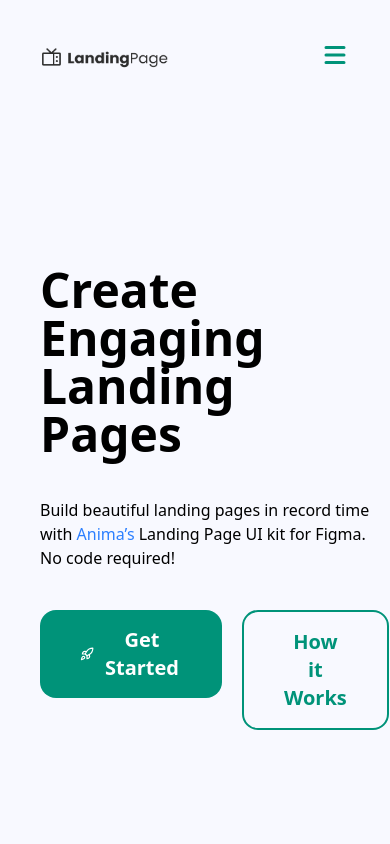
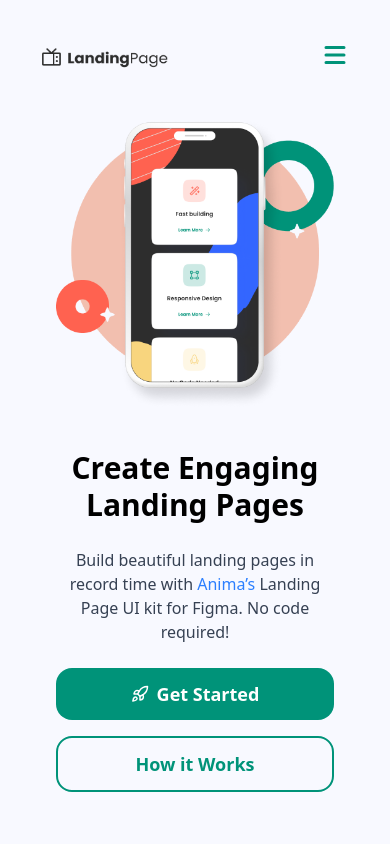
Before and after one commit to arafay493/Landing-Page, a Next.js app: page / in a window 390 px wide. Shown: the top 844 px of the page. Built offline with nearby package versions, Linux system fonts and the light colour scheme.

Commit message:
Section 1 has also made responsive.

```diff
--- a/components/Section1.jsx
+++ b/components/Section1.jsx
@@ -1,33 +1,40 @@
 import React from "react";
 import { LuRocket } from "react-icons/lu";
+
 const Section1 = () => {
   return (
-    <div className="flex justify-between items-center h-screen">
-      <div className="flex flex-col gap-10 max-w-[500px]">
-        <h1 className="text-5xl font-bold">
-          Create Engaging {"\n"} Landing Pages
+    <div className="flex flex-col-reverse lg:flex-row justify-between items-center h-auto lg:h-screen px-4 py-10 lg:py-0 gap-10">
+      {/* Text Section */}
+      <div className="flex flex-col gap-6 max-w-[500px] text-center lg:text-left">
+        <h1 className="text-3xl sm:text-4xl lg:text-5xl font-bold leading-tight">
+          Create Engaging <br className="hidden lg:block" /> Landing Pages
         </h1>
-        <p>
+
+        <p className="text-gray-700">
           Build beautiful landing pages in record time with{" "}
-          <span className="text-blue-500 cursor-pointer"> Anima’s </span> Landing Page UI kit for Figma. No code
+          <span className="text-blue-500 cursor-pointer">Anima’s</span> Landing Page UI kit for Figma. No code
           required!
         </p>
-        <div className="flex gap-5 font-semibold text-[#009379] text-xl">
-          <div>
-            <button className="text-white bg-[#009379] px-10 py-4 cursor-pointer rounded-2xl flex justify-center items-center gap-2">
-              {" "}
-              <LuRocket /> Get Started
-            </button>
-          </div>
-          <div>
-            <button className="border-2 border-[#009379] px-10 py-4 cursor-pointer rounded-2xl">
-              How it Works
-            </button>
-          </div>
+
+        {/* Buttons */}
+        <div className="flex flex-col sm:flex-row justify-center lg:justify-start gap-4 font-semibold text-[#009379] text-lg sm:text-xl">
+          <button className="text-white bg-[#009379] px-8 py-3 rounded-2xl flex justify-center items-center gap-2">
+            <LuRocket /> Get Started
+          </button>
+
+          <button className="border-2 border-[#009379] px-8 py-3 rounded-2xl">
+            How it Works
+          </button>
         </div>
       </div>
-      <div >
-        <img src="/images/banner_image.png" alt="" />
+
+      {/* Image Section */}
+      <div className="w-full max-w-[500px]">
+        <img
+          src="/images/banner_image.png"
+          alt="Banner"
+          className="w-full h-auto object-contain"
+        />
       </div>
     </div>
   );
```
